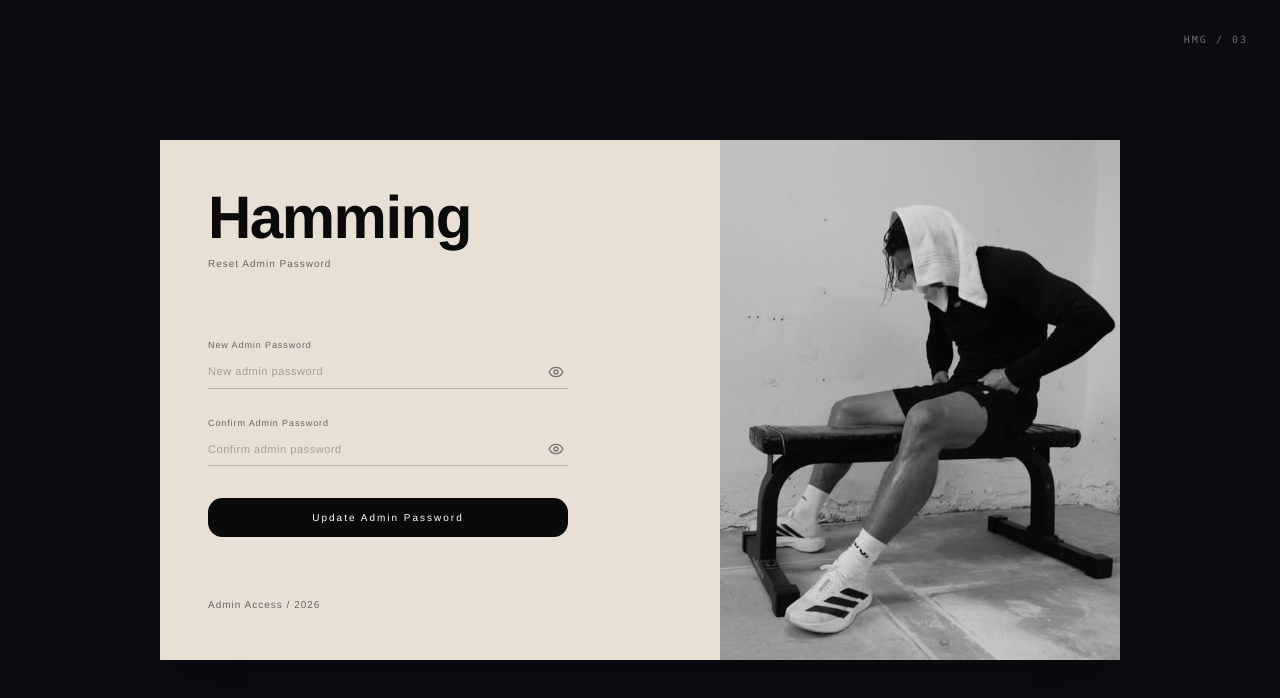
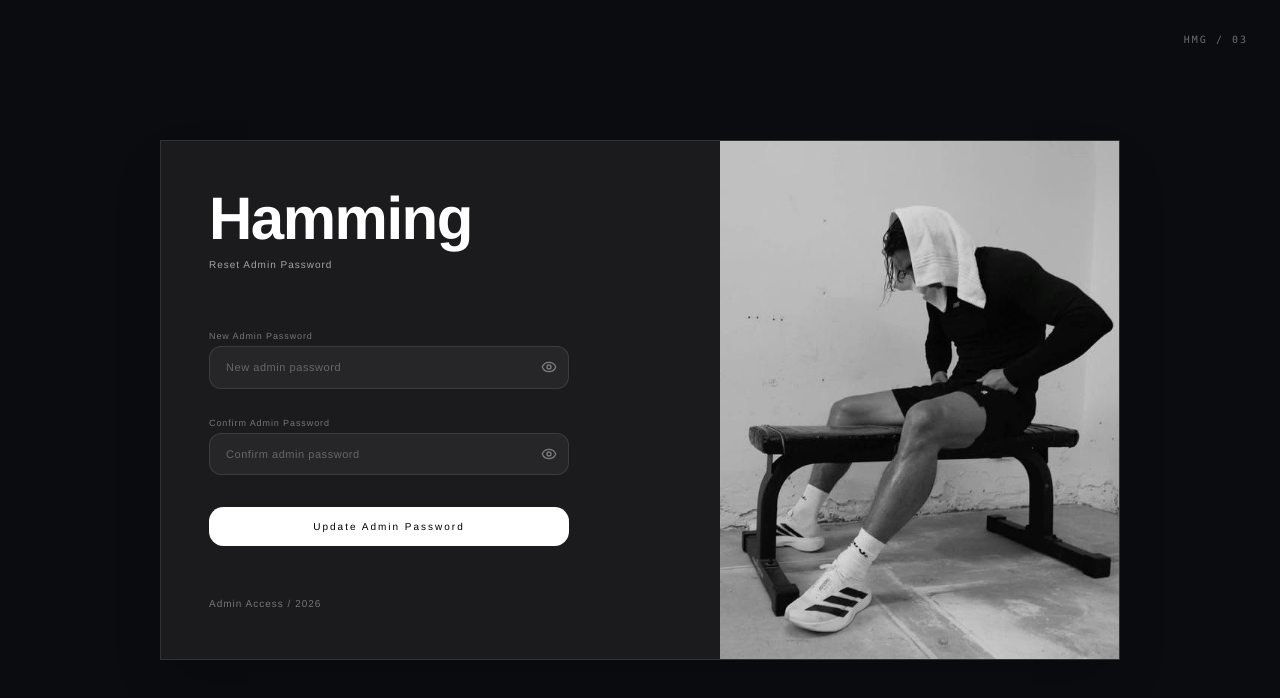
Before and after one commit to asadrehman01/hamming, a React (Vite) app: page /reset-admin-password in a window 1280 px wide. Shown: the top 698 px of the page. Built offline with nearby package versions, Linux system fonts and the light colour scheme; no server answers.

Commit message:
Match admin reset page to dark theme

```diff
--- a/src/pages/ResetAdminPasswordPage.jsx
+++ b/src/pages/ResetAdminPasswordPage.jsx
@@ -56,13 +56,13 @@ const ResetAdminPasswordPage = () => {
       <div className="fixed top-8 right-8 text-[10px] tracking-[0.2em] text-white/40 font-mono">
         HMG / 03
       </div>
-      <div className="w-full max-w-[960px] h-[520px] bg-[#E8E0D5] flex flex-col md:flex-row shadow-2xl overflow-hidden">
+      <div className="w-full max-w-[960px] h-[520px] bg-[#151921] border border-white/10 flex flex-col md:flex-row shadow-2xl overflow-hidden animate-in fade-in zoom-in-95 duration-200">
         <div className="flex-1 p-10 md:p-12 flex flex-col justify-between">
           <div>
-            <h1 className="font-logo font-bold text-6xl text-[#0A0A0A] leading-none tracking-tight normal-case">
+            <h1 className="font-logo font-bold text-6xl text-white leading-none tracking-tight normal-case">
               Hamming
             </h1>
-            <p className="text-[10px] mt-2 tracking-widest text-[#6B6360] font-medium">
+            <p className="text-[10px] mt-2 tracking-widest text-white/60 font-medium">
               Reset Admin Password
             </p>
           </div>
@@ -70,29 +70,29 @@ const ResetAdminPasswordPage = () => {
           <div className="w-full max-w-[360px]">
             {success ? (
               <div className="space-y-4">
-                <p className="text-[#0A0A0A] text-[11px] tracking-wider leading-relaxed">
+                <p className="text-white text-[11px] tracking-wider leading-relaxed">
                   Admin password updated. You can close this page.
                 </p>
               </div>
             ) : (
               <form onSubmit={handleSubmit} className="space-y-5">
                 {error && (
-                  <div className="bg-red-500/10 border border-red-500/30 rounded p-3">
-                    <p className="text-red-600 text-[10px] tracking-wide">
+                  <div className="bg-red-500/10 border border-red-500/30 rounded-xl p-3">
+                    <p className="text-red-400 text-[10px] tracking-wide">
                       {error}
                     </p>
                   </div>
                 )}
 
                 <div className="space-y-1">
-                  <label className="text-[9px] tracking-widest text-[#6B6360]">
+                  <label className="text-[9px] tracking-widest text-white/40">
                     New Admin Password
                   </label>
                   <div className="relative">
                     <input
                       type={showNewPassword ? "text" : "password"}
                       placeholder="New admin password"
-                      className="w-full bg-transparent border-b border-[#0A0A0A]/20 py-2 pr-9 focus:border-[#0A0A0A] outline-none text-[#0A0A0A] caret-[#0A0A0A] text-base sm:text-[11px] tracking-wider placeholder:text-[#0A0A0A]/30"
+                      className="w-full bg-white/5 border border-white/10 px-4 py-3 pr-10 text-white placeholder:text-white/30 focus:outline-none focus:border-white/30 transition-colors rounded-xl text-base sm:text-[11px] tracking-wider"
                       value={newPassword}
                       onChange={(event) => setNewPassword(event.target.value)}
                       required
@@ -100,7 +100,7 @@ const ResetAdminPasswordPage = () => {
                     <button
                       type="button"
                       onClick={() => setShowNewPassword((prev) => !prev)}
-                      className="absolute right-1 top-1/2 -translate-y-1/2 text-[#0A0A0A]/50 hover:text-[#0A0A0A]"
+                      className="absolute right-3 top-1/2 -translate-y-1/2 text-white/40 hover:text-white transition-colors"
                       aria-label={
                         showNewPassword ? "Hide new password" : "Show new password"
                       }
@@ -111,14 +111,14 @@ const ResetAdminPasswordPage = () => {
                 </div>
 
                 <div className="space-y-1">
-                  <label className="text-[9px] tracking-widest text-[#6B6360]">
+                  <label className="text-[9px] tracking-widest text-white/40">
                     Confirm Admin Password
                   </label>
                   <div className="relative">
                     <input
                       type={showConfirmPassword ? "text" : "password"}
                       placeholder="Confirm admin password"
-                      className="w-full bg-transparent border-b border-[#0A0A0A]/20 py-2 pr-9 focus:border-[#0A0A0A] outline-none text-[#0A0A0A] caret-[#0A0A0A] text-base sm:text-[11px] tracking-wider placeholder:text-[#0A0A0A]/30"
+                      className="w-full bg-white/5 border border-white/10 px-4 py-3 pr-10 text-white placeholder:text-white/30 focus:outline-none focus:border-white/30 transition-colors rounded-xl text-base sm:text-[11px] tracking-wider"
                       value={confirmPassword}
                       onChange={(event) => setConfirmPassword(event.target.value)}
                       required
@@ -126,7 +126,7 @@ const ResetAdminPasswordPage = () => {
                     <button
                       type="button"
                       onClick={() => setShowConfirmPassword((prev) => !prev)}
-                      className="absolute right-1 top-1/2 -translate-y-1/2 text-[#0A0A0A]/50 hover:text-[#0A0A0A]"
+                      className="absolute right-3 top-1/2 -translate-y-1/2 text-white/40 hover:text-white transition-colors"
                       aria-label={
                         showConfirmPassword
                           ? "Hide confirm password"
@@ -142,7 +142,7 @@ const ResetAdminPasswordPage = () => {
                   <button
                     type="submit"
                     disabled={loading}
-                    className="bg-[#0A0A0A] text-white py-3 px-8 text-[10px] tracking-[0.2em] font-medium hover:bg-black transition-all active:scale-[0.98] disabled:opacity-50"
+                    className="bg-white text-black py-3 px-8 text-[10px] tracking-[0.2em] font-medium hover:bg-white/90 transition-all active:scale-[0.98] disabled:opacity-50 rounded-xl"
                   >
                     {loading ? "Updating..." : "Update Admin Password"}
                   </button>
@@ -151,7 +151,7 @@ const ResetAdminPasswordPage = () => {
             )}
           </div>
 
-          <div className="text-[10px] tracking-widest text-[#6B6360] font-medium">
+          <div className="text-[10px] tracking-widest text-white/40 font-medium">
             Admin Access / 2026
           </div>
         </div>
```
